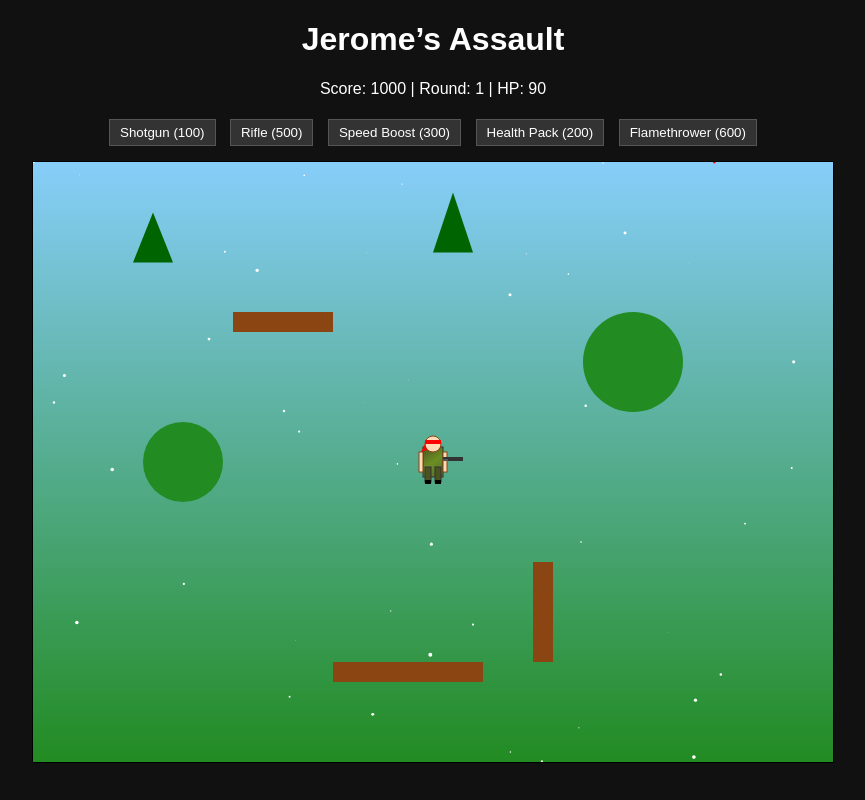
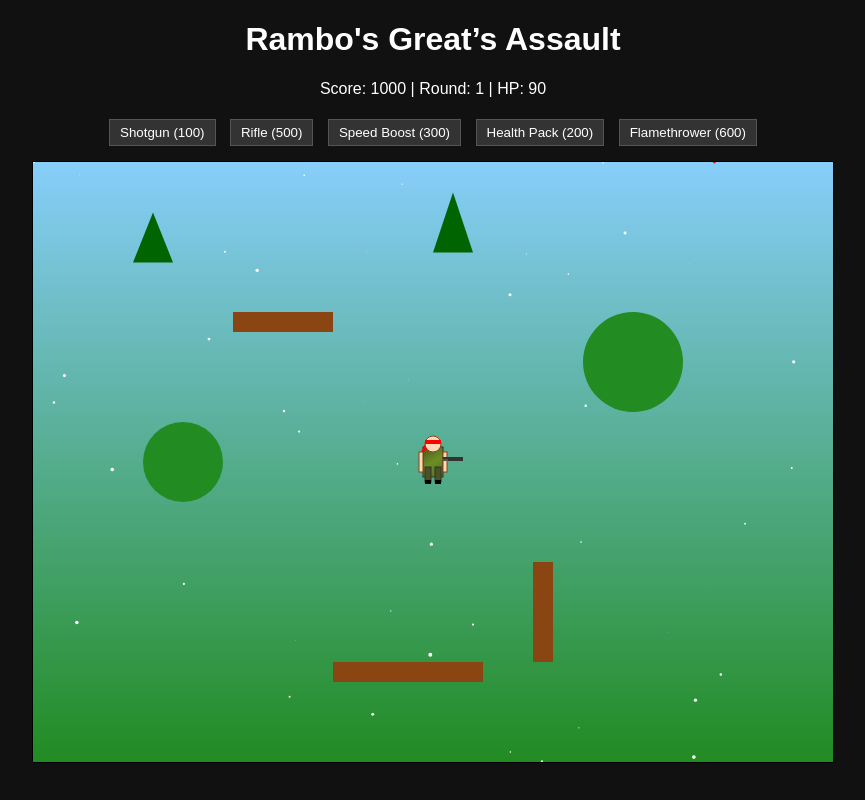
Before and after one commit to thizzwack/jeromes-assault, a plain HTML site: page index.html in a window 1280 px wide. Shown: the whole page, without its empty margins (207-1072 px from the left). Drawn offline with Linux system fonts and the light colour scheme.

Commit message:
Update index.html

```diff
--- a/index.html
+++ b/index.html
@@ -3,7 +3,7 @@
 <head>
     <meta charset="UTF-8">
     <meta name="viewport" content="width=device-width, initial-scale=1.0"> <!-- For mobile scaling -->
-    <title>Jerome’s Assault</title>
+    <title>Rambo's Great’s Assault</title>
     <style>
         canvas {
             border: 1px solid black;
@@ -37,7 +37,7 @@
     </style>
 </head>
 <body>
-    <h1>Jerome’s Assault</h1>
+    <h1>Rambo's Great’s Assault</h1>
     <p>Score: <span id="score">1000</span> | Round: <span id="round">1</span> | HP: <span id="health">100</span></p>
     <div id="upgrades">
         <button onclick="buyUpgrade('shotgun')">Shotgun (100)</button>
```
